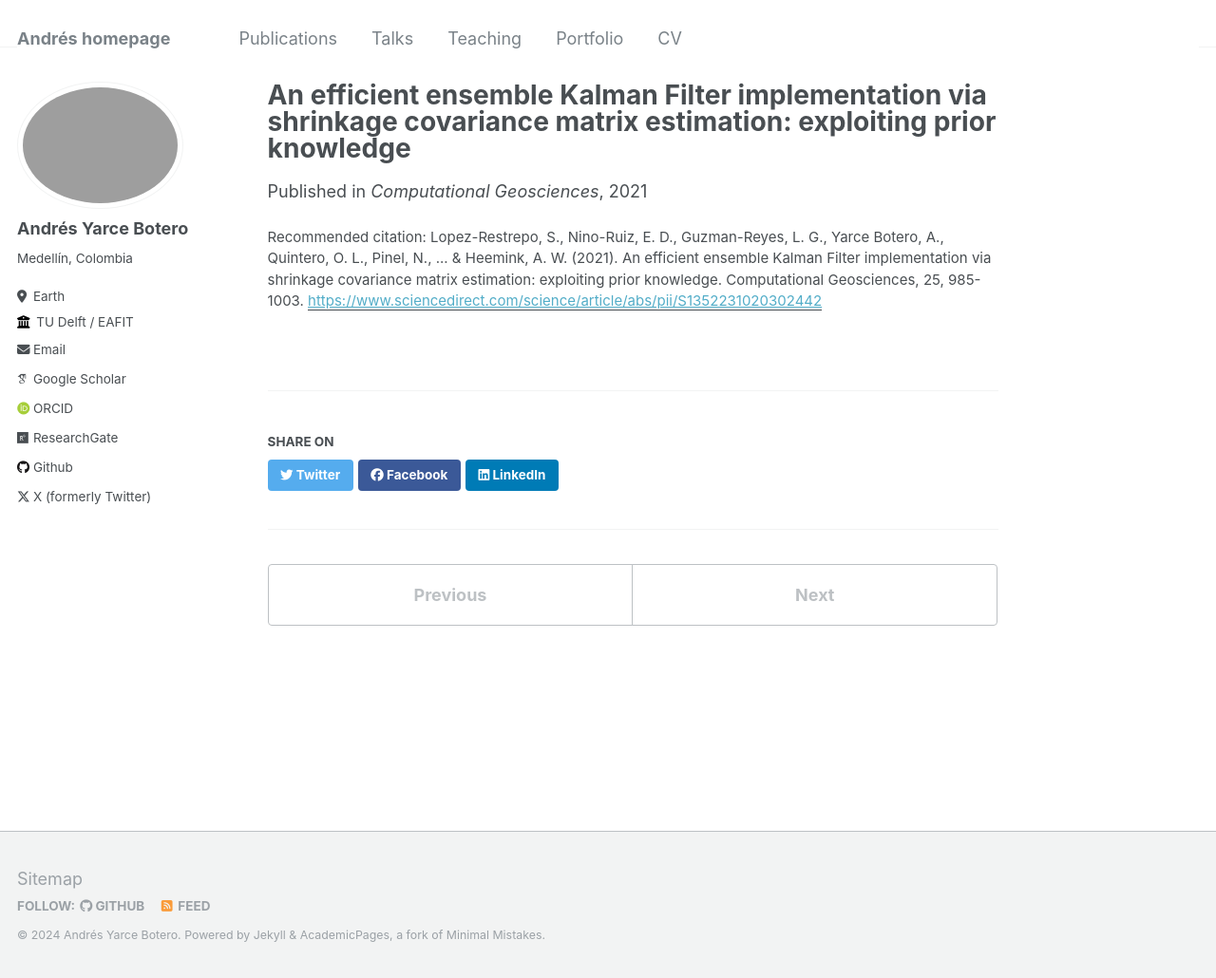
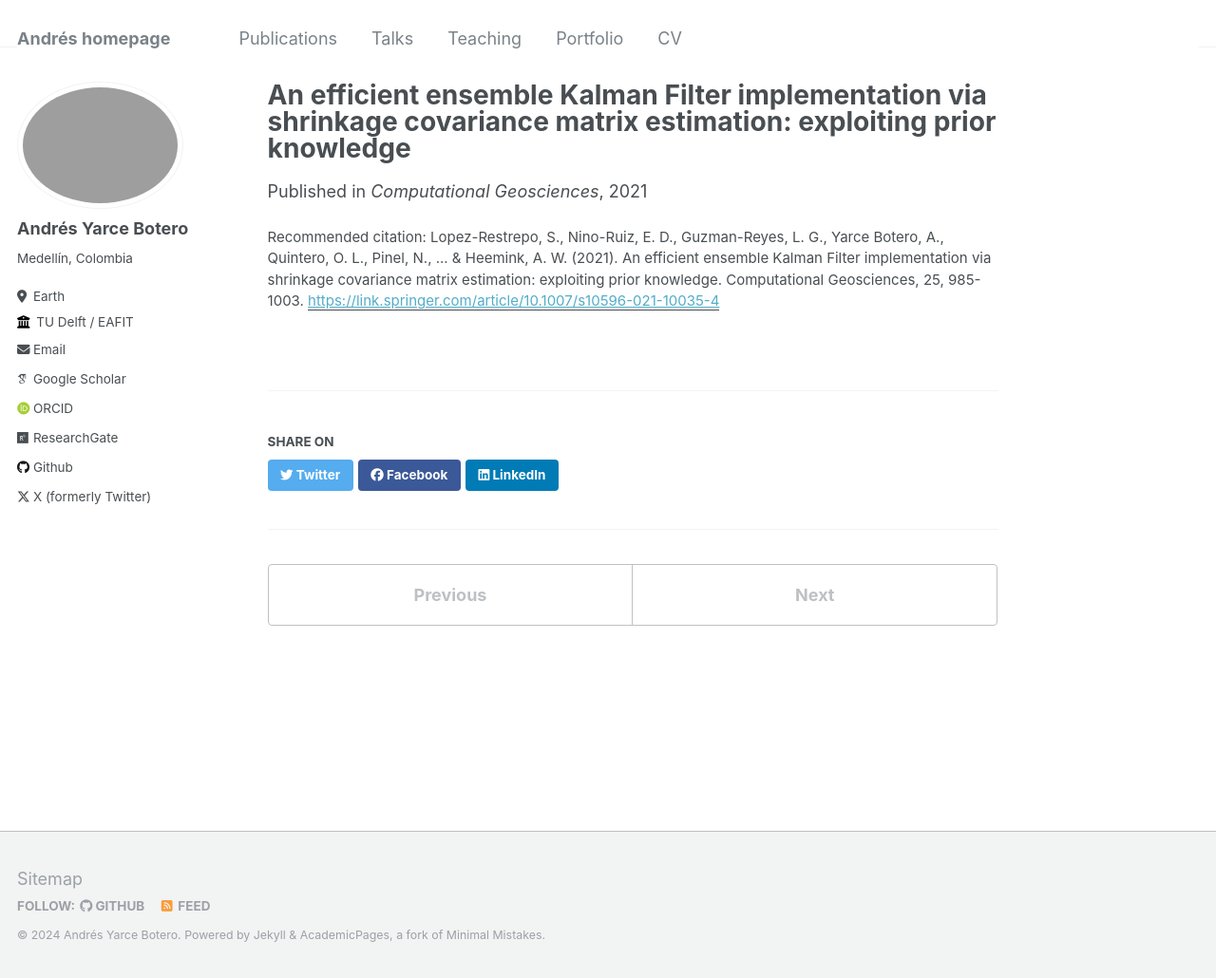
Before and after one commit to ayarceb/ayarceb.github.io, a Jekyll site: the page built from _publications/2021-An_efficient.md, in a window 1280 px wide and 1030 px high. Shown: the whole window at 95% size. Built offline with Jekyll 4.4.1, drawn with Linux system fonts in a browser that asks for light colours; some web fonts are replaced; some of the changed lines change nothing that is shown.

Commit message:
Update 2021-An_efficient.md

```diff
--- a/_publications/2021-An_efficient.md
+++ b/_publications/2021-An_efficient.md
@@ -5,6 +5,6 @@ permalink: 'https://www.sciencedirect.com/science/article/abs/pii/S1352231020302
 excerpt: 'In this paper, we propose an efficient and practical implementation of the ensemble Kalman filter via shrinkage covariance matrix estimation. Our filter implementation combines information brought by an ensemble of model realizations, and that based on our prior knowledge about the dynamical system of interest. We perform the combination of both sources of information via optimal shrinkage factors. The method exploits the rank-deficiency of ensemble covariance matrices to provide an efficient and practical implementation of the analysis step in EnKF based formulations. Localization and inflation aspects are discussed, as well. Experimental tests are performed to assess the accuracy of our proposed filter implementation by employing an Advection Diffusion Model and an Atmospheric General Circulation Model. The experimental results reveal that the use of our proposed filter implementation can mitigate the impact of sampling noise, and even more, it can avoid the impact of spurious correlations during assimilation steps.![An Efficient](station.jpeg)'
 date: 2021-02-01
 venue: 'Computational Geosciences'
-paperurl: 'https://www.sciencedirect.com/science/article/abs/pii/S1352231020302442'
+paperurl: 'https://link.springer.com/article/10.1007/s10596-021-10035-4'
 citation: 'Lopez-Restrepo, S., Nino-Ruiz, E. D., Guzman-Reyes, L. G., Yarce Botero, A., Quintero, O. L., Pinel, N., ... & Heemink, A. W. (2021). An efficient ensemble Kalman Filter implementation via shrinkage covariance matrix estimation: exploiting prior knowledge. Computational Geosciences, 25, 985-1003.'
 ---
```
